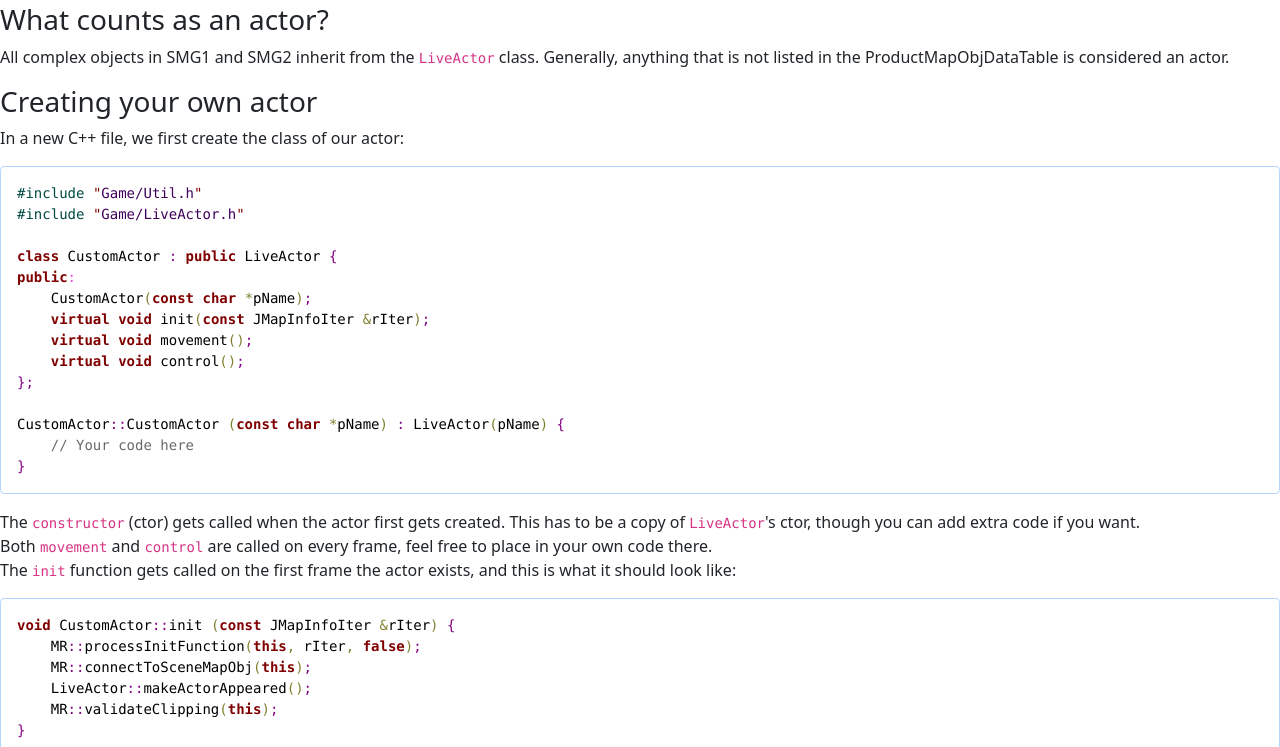
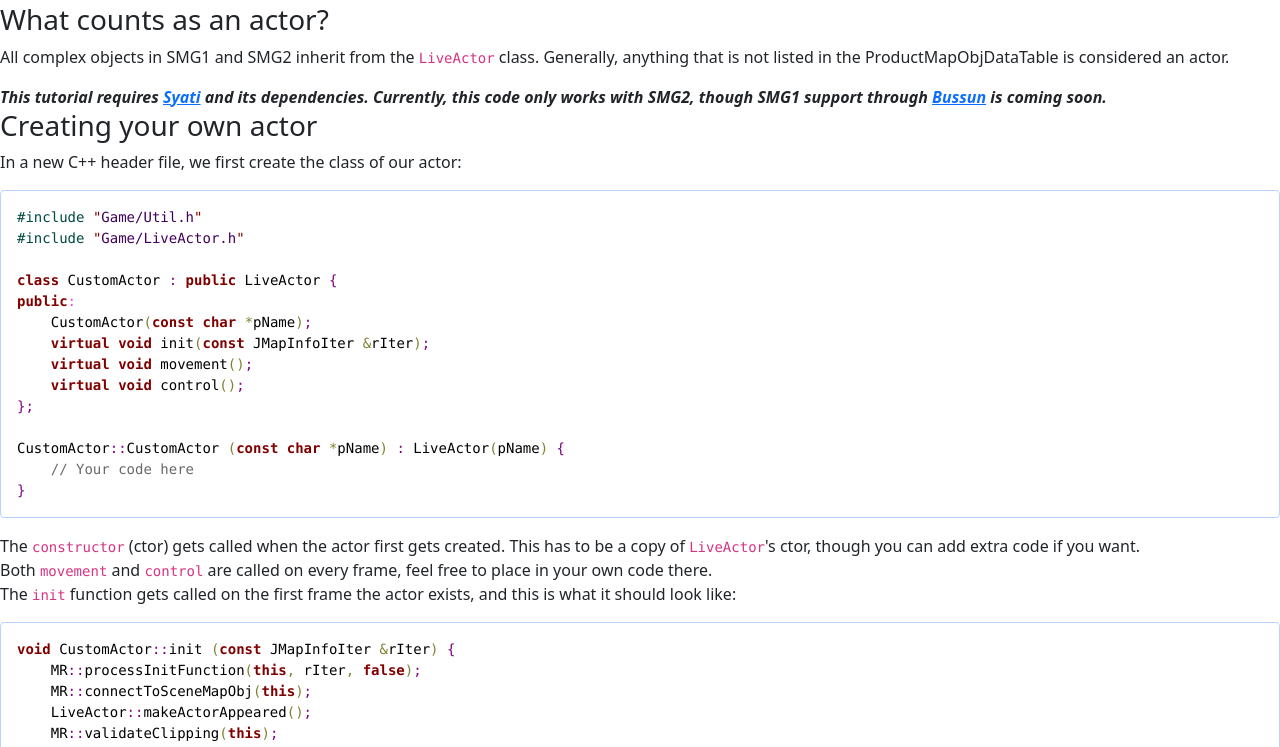
Before and after one commit to Lord-G-INC/Lord-G-INC.github.io, a plain HTML site: page actors.html in a window 1280 px wide. Shown: the part 53-800 px from the top of the page. Drawn offline with nearby package versions, Linux system fonts and the light colour scheme.

Commit message:
Add Bussun note

```diff
--- a/actors.html
+++ b/actors.html
@@ -12,8 +12,10 @@
 		<h1>Actor Tutorials</h1>
 		<h3>What counts as an actor?</h3>
 		<p>All complex objects in SMG1 and SMG2 inherit from the <code>LiveActor</code> class. Generally, anything that is not listed in the ProductMapObjDataTable is considered an actor.</p>
+		<b><i>This tutorial requires <a href="https://github.com/Lord-G-INC/Syati">Syati</a> and its dependencies.
+		Currently, this code only works with SMG2, though SMG1 support through <a href="projects.html#bussun">Bussun</a> is coming soon.</i></b>
 		<h3>Creating your own actor</h3>
-		<p>In a new C++ file, we first create the class of our actor:</p>
+		<p>In a new C++ header file, we first create the class of our actor:</p>
 		<pre class="alert alert-primary code_syntax" style="color:#000000;background:#ffffff;"><span class="line_wrapper"><span style="color:#004a43; ">#</span><span style="color:#004a43; ">include </span><span style="color:#800000; ">"</span><span style="color:#40015a; ">Game/Util.h</span><span style="color:#800000; ">"</span></span>
 <span class="line_wrapper"><span style="color:#004a43; ">#</span><span style="color:#004a43; ">include </span><span style="color:#800000; ">"</span><span style="color:#40015a; ">Game/LiveActor.h</span><span style="color:#800000; ">"</span></span>
 <span class="line_wrapper"></span>
@@ -34,7 +36,7 @@
 		<pre class="alert alert-primary code_syntax" style="color:#000000;background:#ffffff;"><span class="line_wrapper"><span style="color:#800000; font-weight:bold; ">void</span> CustomActor<span style="color:#800080; ">::</span>init <span style="color:#808030; ">(</span><span style="color:#800000; font-weight:bold; ">const</span> JMapInfoIter <span style="color:#808030; ">&amp;</span>rIter<span style="color:#808030; ">)</span> <span style="color:#800080; ">{</span></span>
 <span class="line_wrapper">    MR<span style="color:#800080; ">::</span>processInitFunction<span style="color:#808030; ">(</span><span style="color:#800000; font-weight:bold; ">this</span><span style="color:#808030; ">,</span> rIter<span style="color:#808030; ">,</span> <span style="color:#800000; font-weight:bold; ">false</span><span style="color:#808030; ">)</span><span style="color:#800080; ">;</span></span>
 <span class="line_wrapper">    MR<span style="color:#800080; ">::</span>connectToSceneMapObj<span style="color:#808030; ">(</span><span style="color:#800000; font-weight:bold; ">this</span><span style="color:#808030; ">)</span><span style="color:#800080; ">;</span></span>
-<span class="line_wrapper">    LiveActor<span style="color:#800080; ">::</span>makeActorAppeared<span style="color:#808030; ">(</span><span style="color:#808030; ">)</span><span style="color:#800080; ">;</span></span>
+<span classAdd ="line_wrapper">    LiveActor<span style="color:#800080; ">::</span>makeActorAppeared<span style="color:#808030; ">(</span><span style="color:#808030; ">)</span><span style="color:#800080; ">;</span></span>
 <span class="line_wrapper">    MR<span style="color:#800080; ">::</span>validateClipping<span style="color:#808030; ">(</span><span style="color:#800000; font-weight:bold; ">this</span><span style="color:#808030; ">)</span><span style="color:#800080; ">;</span></span>
 <span class="line_wrapper"><span style="color:#800080; ">}</span></span></pre>
 		<p><code>MR::processInitFunction</code> does basic actor initialization. You can also call it with a model name instead of a JMapInfoIter, but using the Iter is recommended.
```
